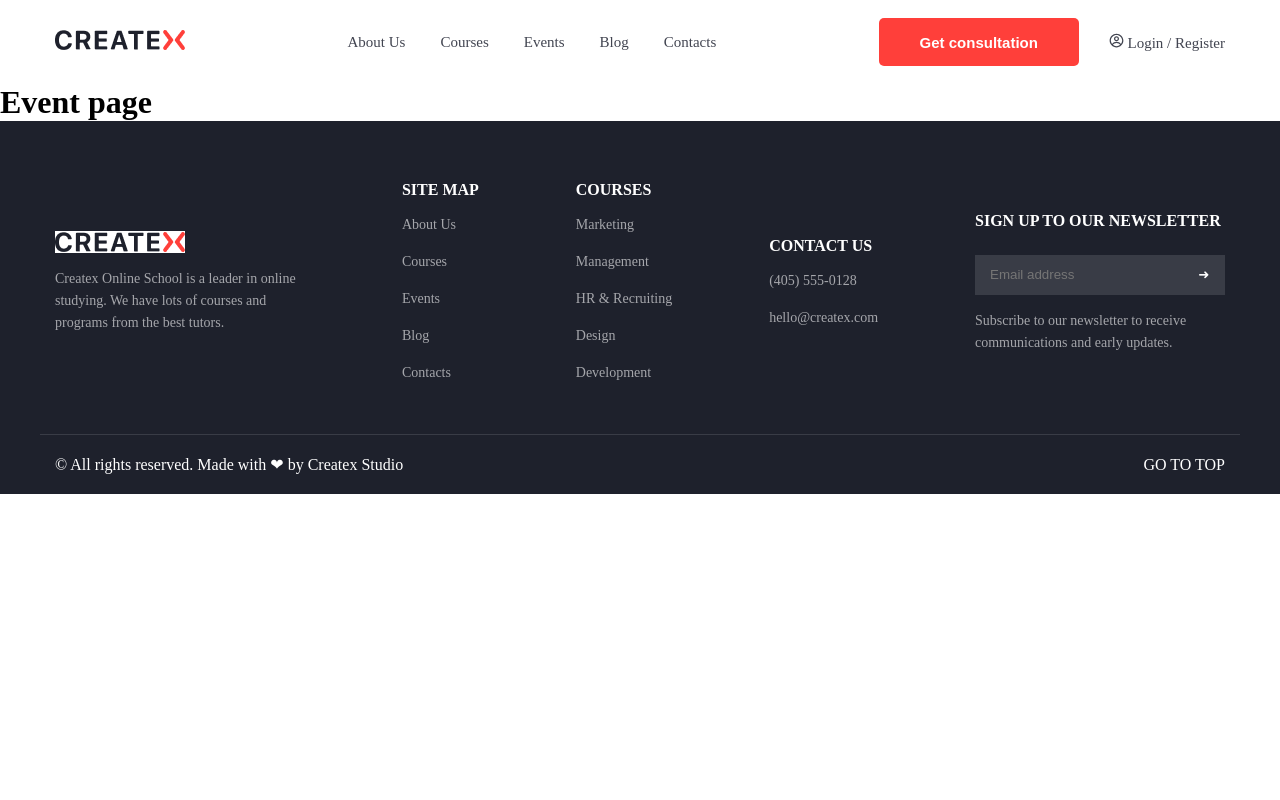
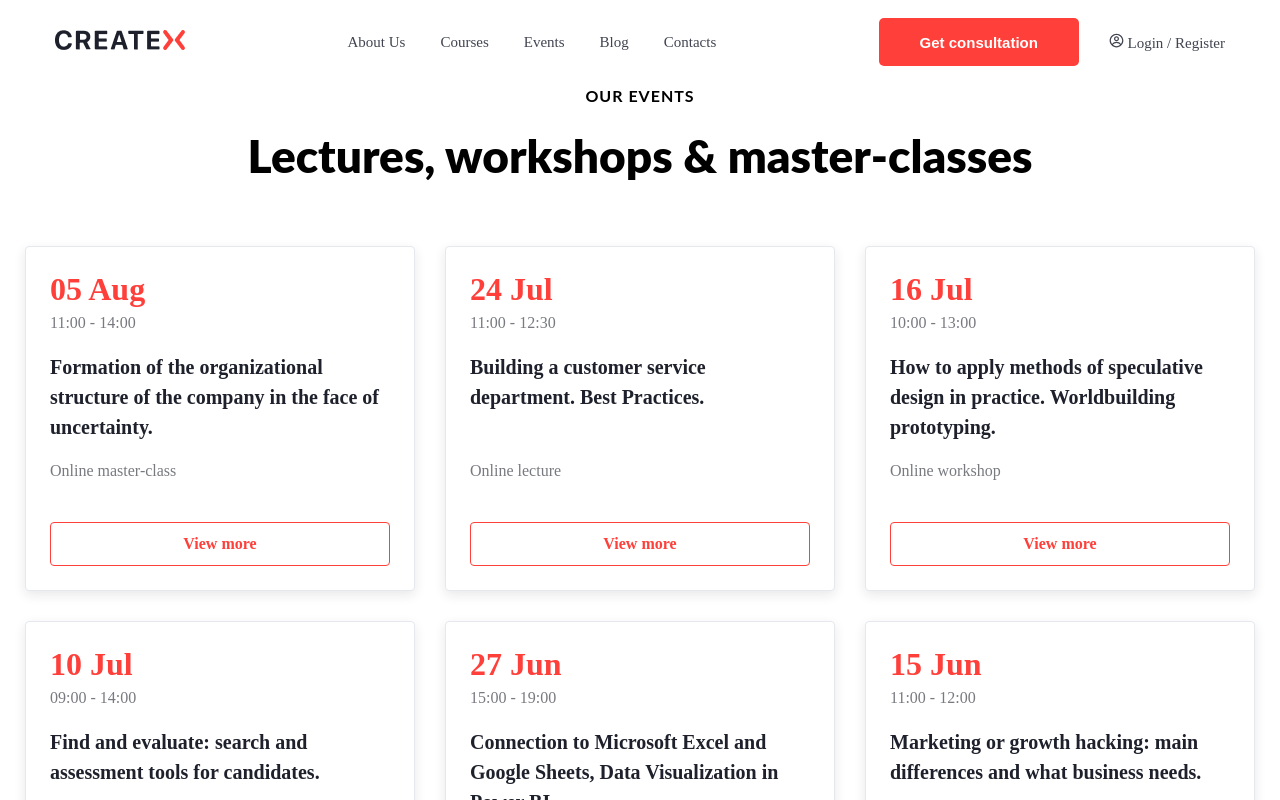
Before and after one commit to gulomuvich/team, a React (Vite) app: page /events in a window 1280 px wide. Shown: the top 800 px of the page. Built offline with nearby package versions, Linux system fonts and the light colour scheme.

Commit message:
event-grid complated

```diff
--- a/src/App.jsx
+++ b/src/App.jsx
@@ -8,20 +8,94 @@ import Contacts from "./page/Contacts/Contacts";
 import Login from "./page/Login/Login";
 import Header from "./components/Header/Header";
 import Footer from "./components/footer/Foter";
+import EventGrid from "./page/EventsGrid/EventGrid";
 
 function App() {
+  const events = [
+    {
+      id: 1,
+      date: "05 Aug",
+      time: "11:00 - 14:00",
+      title:
+        "Formation of the organizational structure of the company in the face of uncertainty.",
+      category: "Online master-class",
+    },
+    {
+      id: 2,
+      date: "24 Jul",
+      time: "11:00 - 12:30",
+      title: "Building a customer service department. Best Practices.",
+      category: "Online lecture",
+    },
+    {
+      id: 3,
+      date: "16 Jul",
+      time: "10:00 - 13:00",
+      title:
+        "How to apply methods of speculative design in practice. Worldbuilding prototyping.",
+      category: "Online workshop",
+    },
+    {
+      id: 4,
+      date: "10 Jul",
+      time: "09:00 - 14:00",
+      title: "Find and evaluate: search and assessment tools for candidates.",
+      category: "Online workshop",
+    },
+    {
+      id: 5,
+      date: "27 Jun",
+      time: "15:00 - 19:00",
+      title:
+        "Connection to Microsoft Excel and Google Sheets, Data Visualization in Power BI.",
+      category: "Online master-class",
+    },
+    {
+      id: 6,
+      date: "15 Jun",
+      time: "11:00 - 12:00",
+      title:
+        "Marketing or growth hacking: main differences and what business needs.",
+      category: "Online lecture",
+    },
+    {
+      id: 7,
+      date: "02 Jul",
+      time: "11:00 - 13:00",
+      title:
+        "How to brief a client and present your design to approve it from the first show.",
+      category: "Online lecture",
+    },
+    {
+      id: 8,
+      date: "29 May",
+      time: "11:00 - 12:00",
+      title: "Who is a project manager and do I want to be PM?",
+      category: "Online lecture",
+    },
+    {
+      id: 9,
+      date: "18 May",
+      time: "10:00 - 12:00",
+      title:
+        "The company's business page as an additional tool to support the announcement of vacancies.",
+      category: "Online lecture",
+    },
+  ];
+
   return (
     <>
-    <Header/>
+      <Header />
       <Routes>
         <Route path="/" element={<Homepage />} />
         <Route path="/courses" element={<Courses />} />
-        <Route path="/events" element={<Events />} />
+        <Route path="/events" element={<EventGrid events={events} />} />
+        <Route path="/event" element={<Events />} />
         <Route path="/blog" element={<Blog />} />
         <Route path="/contacts" element={<Contacts />} />
         <Route path="/login" element={<Login />} />
       </Routes>
-      <Footer/>
+      <Footer />
     </>
   );
 }
--- a/src/page/EventsGrid/EventGrid.css
+++ b/src/page/EventsGrid/EventGrid.css
@@ -0,0 +1,142 @@
+.event-grid > h6 {
+  font-family: Lato;
+  font-weight: 700;
+  font-size: 16px;
+  line-height: 150%;
+  letter-spacing: 1px;
+  text-transform: uppercase;
+  text-align: center;
+}
+
+.event-grid > h1 {
+  font-family: Lato;
+  font-weight: 900;
+  font-size: 46px;
+  line-height: 130%;
+  letter-spacing: 0%;
+  text-align: center;
+}
+
+.event-card {
+  max-width: 1230px;
+  margin: 60px auto 0;
+  padding: 0;
+  list-style: none;
+
+  display: grid;
+  grid-template-columns: repeat(3, 1fr);
+  gap: 30px;
+}
+
+.event-card_list {
+  background: #fff;
+  border: 1px solid #e5e8ed;
+  border-radius: 4px;
+  box-shadow: 0px 4px 12px rgba(30, 33, 44, 0.1);
+  padding: 24px;
+  display: flex;
+  flex-direction: column;
+  justify-content: space-between;
+  min-height: 260px;
+  transition: 0.3s ease;
+}
+
+.event-card_list:hover {
+  box-shadow: 0px 12px 24px rgba(30, 33, 44, 0.18);
+  transform: translateY(-5px);
+}
+
+.event-card_list h3 {
+  margin: 0;
+  font-size: 32px;
+  font-weight: 700;
+  color: #ff3f3a;
+}
+
+.event-card_list span:first-of-type {
+  margin-top: 6px;
+  font-size: 16px;
+  color: #787a80;
+}
+
+.event-card_list p {
+  margin: 20px 0;
+  font-size: 20px;
+  font-weight: 700;
+  line-height: 1.5;
+  color: #1e212c;
+  flex: 1;
+}
+
+.event-card_list span:last-of-type {
+  font-size: 16px;
+  color: #787a80;
+}
+
+.link {
+  margin-top: 24px;
+  width: 100%;
+  height: 44px;
+  border: 1px solid #ff3f3a;
+  border-radius: 4px;
+  display: flex;
+  justify-content: center;
+  align-items: center;
+  text-decoration: none;
+  color: #ff3f3a;
+  font-size: 16px;
+  font-weight: 700;
+  transition: 0.3s;
+}
+
+.link:hover {
+  background: #ff3f3a;
+  color: #fff;
+}
+
+.event-subscribe {
+  background-color: #fee8e1;
+  padding: 100px 300px 150px 300px;
+}
+
+.event-subscribe > h6 {
+  font-family: Lato;
+  font-weight: 700;
+  font-size: 16px;
+  line-height: 150%;
+  letter-spacing: 1px;
+  text-align: center;
+  text-transform: uppercase;
+}
+
+.event-subscribe > h1 {
+  font-family: Lato;
+  font-weight: 900;
+  font-size: 46px;
+  line-height: 130%;
+  letter-spacing: 0%;
+  text-align: center;
+}
+
+.event-form {
+  display: flex;
+  align-items: center;
+  justify-content: center;
+  gap: 24px;
+  padding-top: 60px;
+}
+
+.event-form input {
+  border-radius: 4px;
+  border: 1px solid rgba(215, 218, 221, 1);
+  padding: 13px 180px 13px 15px;
+  outline: none;
+}
+
+.event-form button {
+  background: linear-gradient(55.95deg, #ff3f3a 0%, #f75e05 100%);
+  color: white;
+  border: none;
+  padding: 13.5px 35px;
+  border-radius: 4px;
+}
--- a/src/page/EventsGrid/EventGrid.jsx
+++ b/src/page/EventsGrid/EventGrid.jsx
@@ -1,11 +1,34 @@
-import "./EventGrid.css"
+import { Link } from "react-router-dom";
+import "./EventGrid.css";
 
-function EventGrid() {
+function EventGrid({ events }) {
   return (
-    <div>
+    <section className="event-grid">
+      <h6>OUR EVENTS</h6>
+      <br />
+      <h1>Lectures, workshops & master-classes</h1>
 
-
-    </div>
-  )
+      <ul className="event-card">
+        {events.map((item) => (
+          <li className="event-card_list">
+            <h3>{item.date}</h3>
+            <span>{item.time}</span>
+            <p>{item.title}</p>
+            <span>{item.category}</span>
+            <br />
+            <Link to={"/event"} className="link">View more</Link>
+          </li>
+        ))}
+      </ul>
+      <div className="event-subscribe">
+        <h6>Don’t miss anything</h6>
+        <h1>Subscribe to the Createx School announcements</h1>
+        <form className="event-form">
+          <input type="text" placeholder="Your working email"/>
+          <button>Subscribe</button>
+        </form>
+      </div>
+    </section>
+  );
 }
 export default EventGrid;
```
